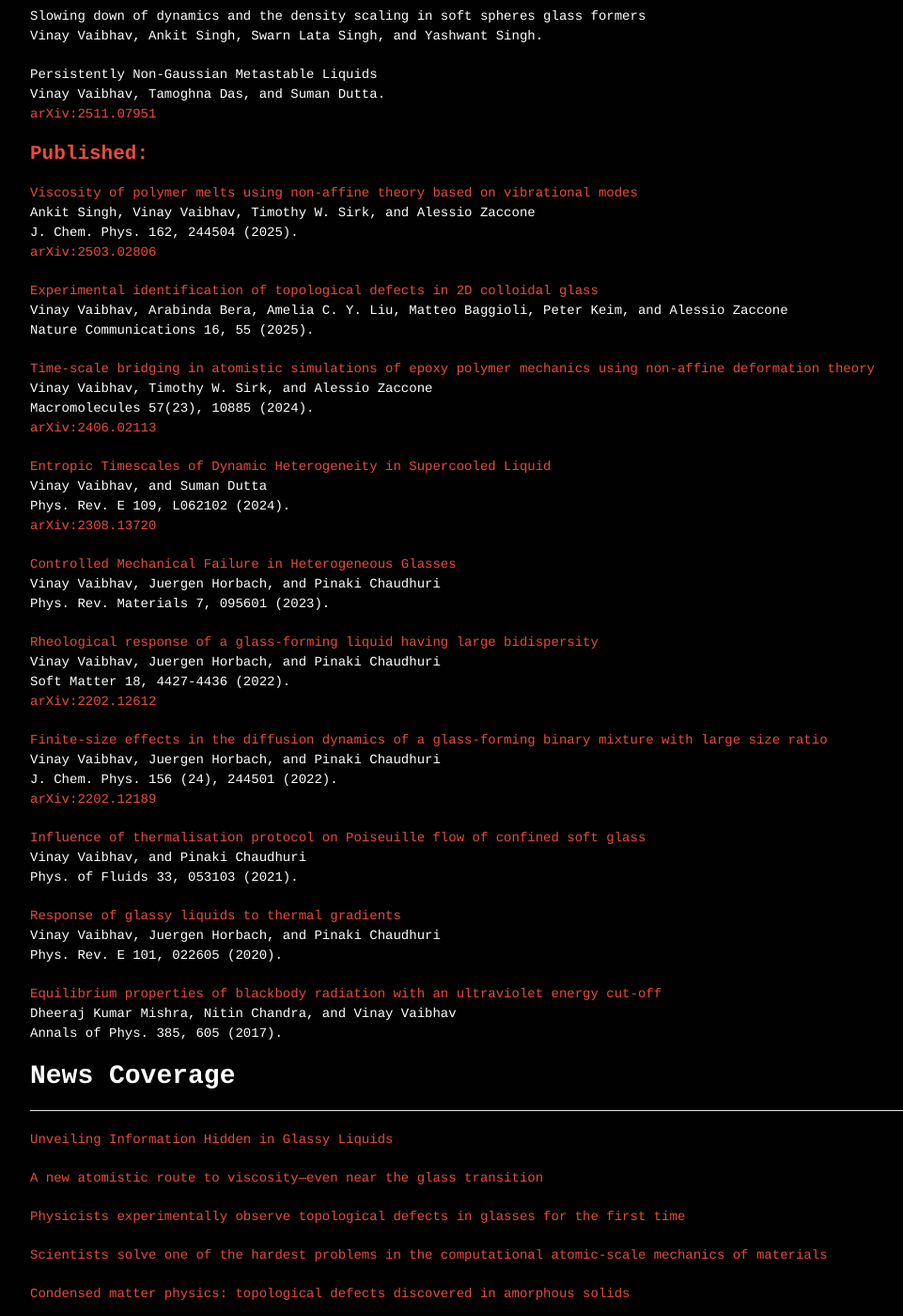
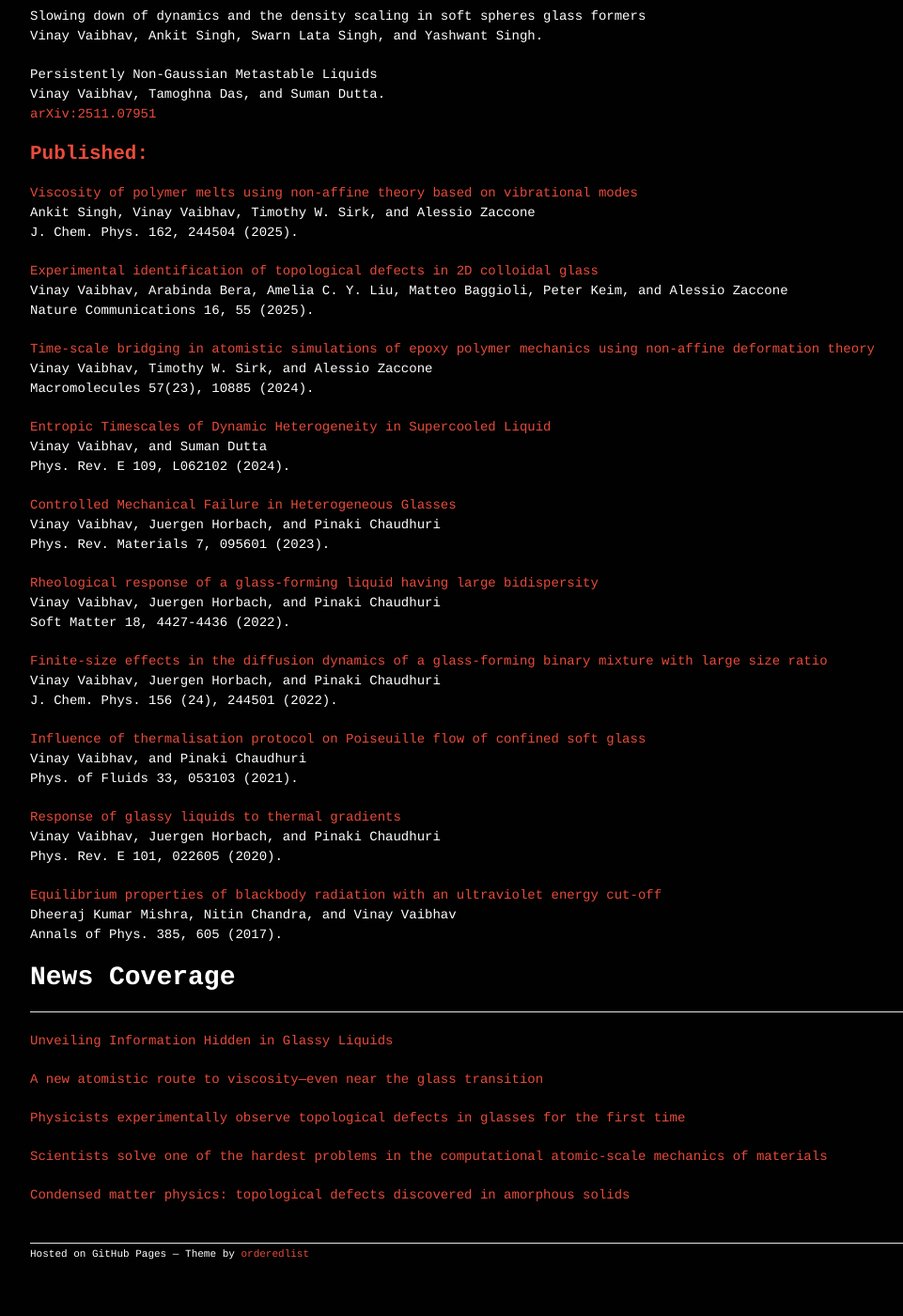
Before and after one commit to vinayphys/vinayphys.github.io, a Jekyll site: the page built from Publications.md, in a window 1280 px wide and 1400 px high, scrolled down 1369 px. Shown: the whole window at 94% size, without its empty margins (18-979 px from the left). Built offline with Jekyll 4.4.1, drawn with Linux system fonts in a browser that asks for light colours; our own code applies the rules of GitHub Pages for plain Markdown files; a script that is not in the unit is left out.

Commit message:
Update Publications.md

```diff
--- a/Publications.md
+++ b/Publications.md
@@ -34,7 +34,6 @@ Vinay Vaibhav, Tamoghna Das, and Suman Dutta.
 [Viscosity of polymer melts using non-affine theory based on vibrational modes](https://doi.org/10.1063/5.0272171)
 Ankit Singh, Vinay Vaibhav, Timothy W. Sirk, and Alessio Zaccone
 J. Chem. Phys. 162, 244504 (2025).
-[arXiv:2503.02806](https://arxiv.org/abs/2503.02806)
 
 [Experimental identification of topological defects in 2D colloidal glass](https://rdcu.be/d5pSW)
 Vinay Vaibhav, Arabinda Bera, Amelia C. Y. Liu, Matteo Baggioli, Peter Keim, and Alessio Zaccone
@@ -43,12 +42,10 @@ Nature Communications 16, 55 (2025).
 [Time-scale bridging in atomistic simulations of epoxy polymer mechanics using non-affine deformation theory](https://doi.org/10.1021/acs.macromol.4c01360)
 Vinay Vaibhav, Timothy W. Sirk, and Alessio Zaccone
 Macromolecules 57(23), 10885 (2024).
-[arXiv:2406.02113](https://arxiv.org/abs/2406.02113)
 
 [Entropic Timescales of Dynamic Heterogeneity in Supercooled Liquid](https://doi.org/10.1103/PhysRevE.109.L062102)
 Vinay Vaibhav, and Suman Dutta
 Phys. Rev. E 109, L062102 (2024).
-[arXiv:2308.13720](https://arxiv.org/abs/2308.13720)
 
 [Controlled Mechanical Failure in Heterogeneous Glasses](https://journals.aps.org/prmaterials/abstract/10.1103/PhysRevMaterials.7.095601)
 Vinay Vaibhav, Juergen Horbach, and Pinaki Chaudhuri
@@ -57,12 +54,10 @@ Phys. Rev. Materials 7, 095601 (2023).
 [Rheological response of a glass-forming liquid having large bidispersity](https://pubs.rsc.org/en/Content/ArticleLanding/2022/SM/D2SM00326K)
 Vinay Vaibhav, Juergen Horbach, and Pinaki Chaudhuri
 Soft Matter 18, 4427-4436 (2022).
-[arXiv:2202.12612](https://arxiv.org/abs/2202.12612)
 
 [Finite-size effects in the diffusion dynamics of a glass-forming binary mixture with large size ratio](https://aip.scitation.org/doi/10.1063/5.0090330)
 Vinay Vaibhav, Juergen Horbach, and Pinaki Chaudhuri
 J. Chem. Phys. 156 (24), 244501 (2022).
-[arXiv:2202.12189](https://arxiv.org/abs/2202.12189)
 
 [Influence of thermalisation protocol on Poiseuille flow of confined soft glass](https://aip.scitation.org/doi/pdf/10.1063/5.0045302)
 Vinay Vaibhav, and Pinaki Chaudhuri
```
